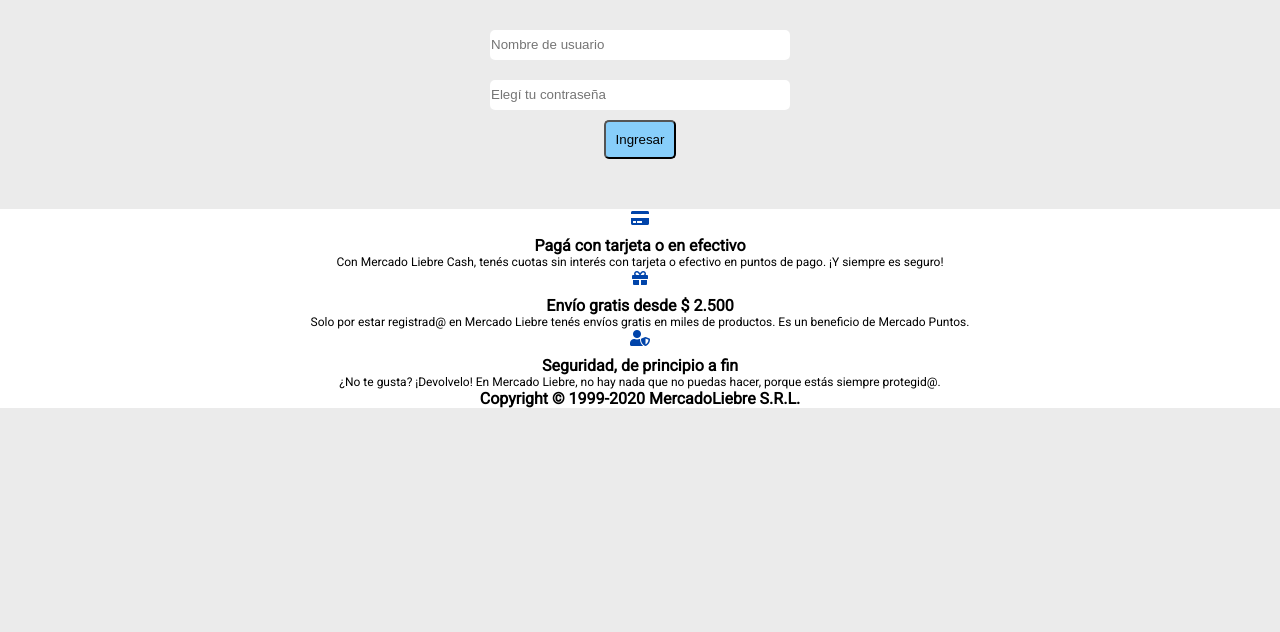
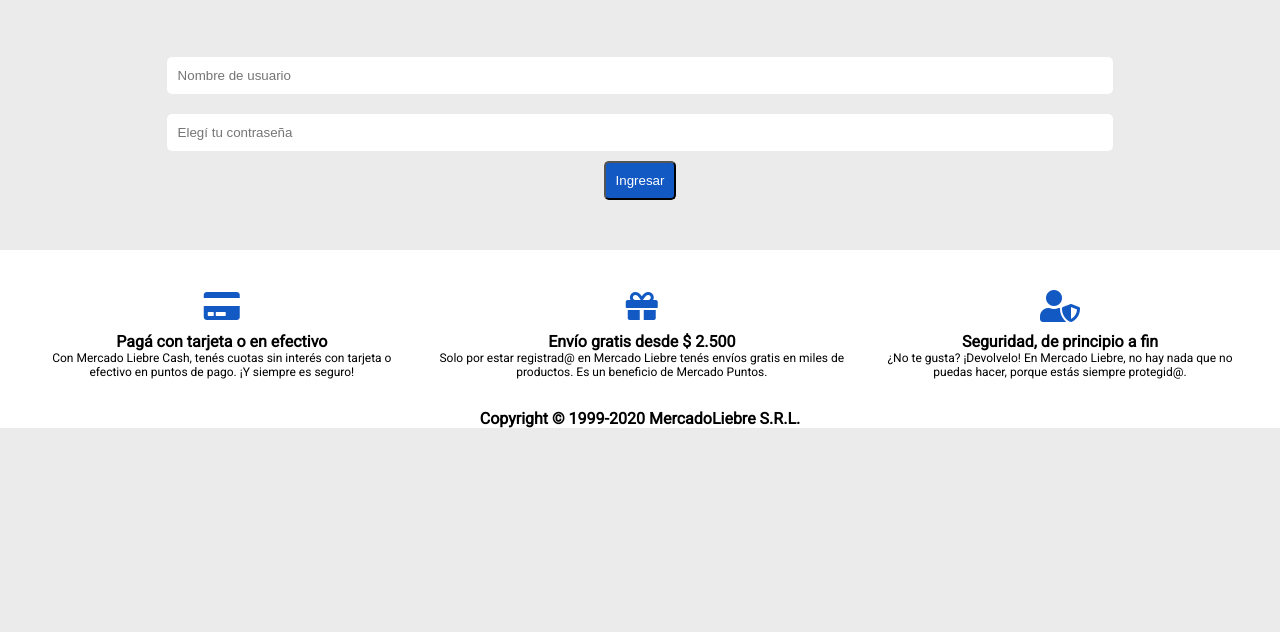
Before and after one commit to JulianCalderon3508/MercadoLiebre, a website: page views/login.html in a window 1280 px wide. Shown: the part 168-800 px from the top of the page. Drawn offline with Linux system fonts and the light colour scheme; files that its build step writes are made by us from their sources; files whose address does not match are found by name.

Commit message:
Ajustes de estilos

```diff
--- /dev/null
+++ b/public/css/login.css
@@ -0,0 +1,28 @@
+
+.control-login{
+    display: flex;
+    flex-direction: column;
+    justify-content: center;
+    align-items: center;
+    padding: 50px;
+}
+
+.control-login input{
+    margin: 10px;
+    border: transparent 1px solid;
+    border-radius: 5px;
+    width: 90%;
+    padding: 10px;
+}
+
+.control-login button{
+    padding: 10px;
+    background-color: #1259c3;
+    border-radius:5px ;
+    color:white;
+}
+
+.login button:hover{
+    background-color: #0022AA;
+    color: white;
+}
--- a/public/css/styles.css
+++ b/public/css/styles.css
@@ -20,11 +20,12 @@
 div.top-header{
     display: flex;
     flex-wrap: wrap;
+    justify-content: center;
 
 }
 
 header div.top-header p{
-    width: 100%;
+    width: 50%;
     text-align: center;
     margin-top: 10px;
 }
@@ -36,6 +37,7 @@
 header div.logo,
 header .form{
     width: 50%;
+    text-align: center;
 }
 
 header div.logo{
@@ -44,6 +46,7 @@
 header .form{
     display: flex;
     align-items: center;
+    justify-content: center;
     padding: 2px;
     font-size: 11px;
 }
@@ -63,17 +66,21 @@
 
 header .form .input{
     background-color: #FFF;
-    border: 1px solid #000;
+    border: 1px solid transparent;
     outline: none;
     color: #666;
-    padding: 2px;
+    padding: 10px;
+    width:90%;
+    border-radius: 5px 0px 0px 5px
 }
 
 header .form .submit{
     background-color: #FFF;
-    border: 1px solid #000;
+    border: 1px solid transparent;
     color: #666;
-    width: 10%;
+    width: 5%;
+    padding: 10px 0px 10px 0px;
+    border-radius: 0px 5px 5px 0px
 }
 
 div.burger-menu{
@@ -194,39 +201,20 @@
 footer{
     text-align: center;
     background-color: #FFF;
+    margin: auto;
 }
 footer i{
-    background-color: #fff;
-    color: #0044AA;
-    width: 2em;
+    color: #1259c3;
+    font-size: 2em;
     margin-bottom: 10px;
+    display: block;
+    text-align: center;
+    transition: all 450ms;
+    padding-top: 10px;
 }
 
 header nav{
     display: none;
-}
-.control-login{
-    display: flex;
-    flex-direction: column;
-    justify-content: center;
-    align-items: center;
-    padding: 50px;
-}
-
-.control-login input{
-    margin: 10px;
-    border: transparent 1px solid;
-    border-radius: 5px;
-    width: 300px;
-    height: 30px;
-
-}
-
-.control-login button{
-    padding: 10px;
-    background-color: lightskyblue;
-    border-radius:5px ;
-    font-size: 'Roboto', sans-serif;
 }
 
 .register{
@@ -239,6 +227,16 @@
 
 
 
+.register label{
+    padding: 5%;
+}
+
+footer div.footer-contenedor{
+    padding: 20px;
+}
+footer div.footer-hijo{
+    padding: 10px;
+}
 
 
 @media (min-width: 361px){
@@ -260,6 +258,8 @@
     }
 }
 
+
+
 @media (min-width: 769px){
 
     header div.top-header{
@@ -272,15 +272,10 @@
     main section div.products article{
         width: 22%;
     }
-    .login button:hover{
-        background-color: #0022AA;
-        color: white;
-    }
+
     div.burger-menu{
         display: none;
     }
-
-
     header nav{
         display: flex;
         justify-content: space-between;
@@ -293,4 +288,10 @@
     header nav li{
         padding: 10px;
     }
+
+    .footer-contenedor{
+        display: flex;
+        flex-direction: row;
+    }
+
 }
--- a/views/login.html
+++ b/views/login.html
@@ -7,6 +7,7 @@
         <link href="https://fonts.googleapis.com/css2?family=Roboto&display=swap" rel="stylesheet">
         <link rel="stylesheet" href="https://cdnjs.cloudflare.com/ajax/libs/font-awesome/5.11.2/css/all.min.css">
         <link rel="stylesheet" href="css/styles.css">
+        <link rel="stylesheet" href="css/login.css">
     </head>
     <body>
         <header>
@@ -47,24 +48,24 @@
             </form>
         </main>
         <footer>
-            <div>
+            <div class="footer-contenedor">
+                <div class="footer-hijo">
                     <i class="fas fa-credit-card"></i>
                     <h4>Pagá con tarjeta o en efectivo </h4>
                     <p>Con Mercado Liebre Cash, tenés cuotas sin interés con tarjeta o efectivo en puntos de pago. ¡Y siempre es seguro!</p>
                 </div>
-            <div>
+                <div class="footer-hijo">
                     <i class="fas fa-gift"></i>
                     <h4>Envío gratis desde $ 2.500 </h4>
                     <p>Solo por estar registrad@ en Mercado Liebre tenés envíos gratis en miles de productos. Es un beneficio de Mercado Puntos.</p>
                 </div>
-            <div>
+                <div class="footer-hijo">
                     <i class="fas fa-user-shield"> </i>
                     <h4>Seguridad, de principio a fin</h4>
                     <p>¿No te gusta? ¡Devolvelo! En Mercado Liebre, no hay nada que no puedas hacer, porque estás siempre protegid@.</p>
                 </div>
-
+            </div>
             <h4>Copyright © 1999-2020 MercadoLiebre S.R.L.</h4>
         </footer>
-
     </body>
 </html>
```
Also changed, not shown: views/home.html (+8 -5 lines), views/register.html (+5 -4 lines). Lines whose indentation alone changed are shown as unchanged.
